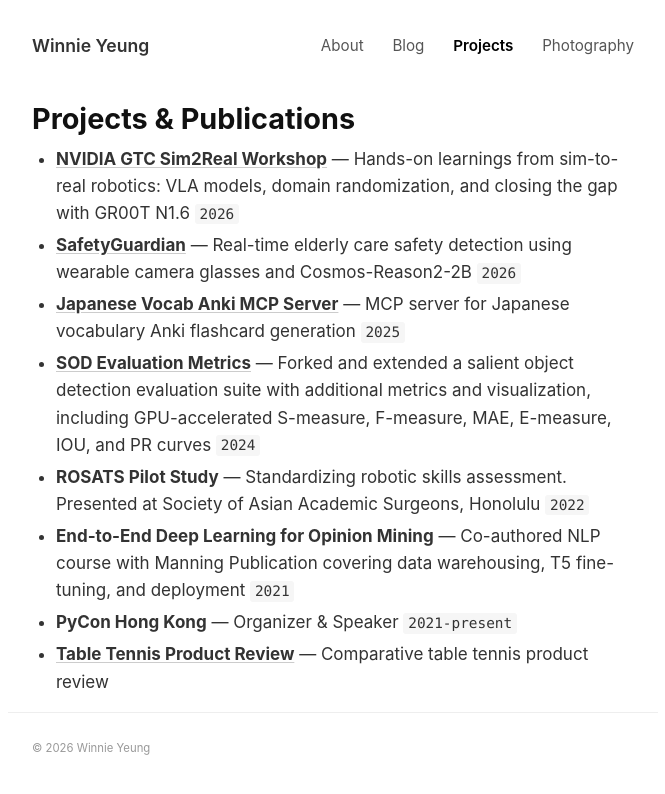
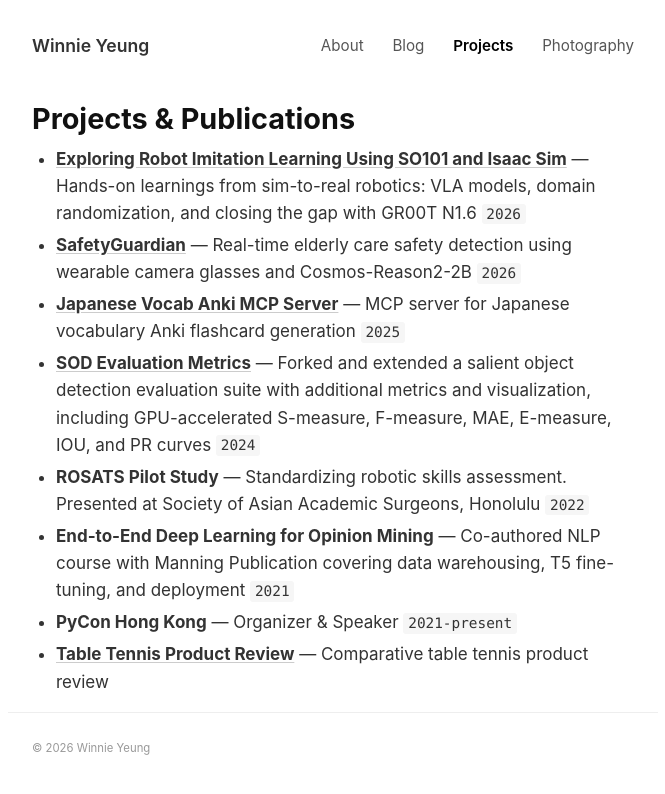
Before and after one commit to vionwinnie/vionwinnie.github.io, a Jekyll site: the page built from project/index.html, in a window 1280 px wide. Shown: the top 794 px of the page, without its empty margins (307-972 px from the left). Built offline with Jekyll 4.4.1, drawn with Linux system fonts in a browser that asks for light colours.

Commit message:
Rename GTC project page title to focus on SO101 and Isaac Sim
Co-Authored-By: Claude Opus 4.6 (1M context) <noreply@anthropic.com>

```diff
--- a/project/index.html
+++ b/project/index.html
@@ -5,7 +5,7 @@ layout: default
 <h1>Projects & Publications</h1>
 
 <ul>
-  <li><strong><a href="/nvidia-gtc-sim2real/">NVIDIA GTC Sim2Real Workshop</a></strong> — Hands-on learnings from sim-to-real robotics: VLA models, domain randomization, and closing the gap with GR00T N1.6 <code>2026</code></li>
+  <li><strong><a href="/nvidia-gtc-sim2real/">Exploring Robot Imitation Learning Using SO101 and Isaac Sim</a></strong> — Hands-on learnings from sim-to-real robotics: VLA models, domain randomization, and closing the gap with GR00T N1.6 <code>2026</code></li>
   <li><strong><a href="/safetyguardian/">SafetyGuardian</a></strong> — Real-time elderly care safety detection using wearable camera glasses and Cosmos-Reason2-2B <code>2026</code></li>
   <li><strong><a href="https://github.com/vionwinnie/jap-vocab-anki-mcp-server">Japanese Vocab Anki MCP Server</a></strong> — MCP server for Japanese vocabulary Anki flashcard generation <code>2025</code></li>
   <li><strong><a href="https://github.com/vionwinnie/SOD_Evaluation_Metrics">SOD Evaluation Metrics</a></strong> — Forked and extended a salient object detection evaluation suite with additional metrics and visualization, including GPU-accelerated S-measure, F-measure, MAE, E-measure, IOU, and PR curves <code>2024</code></li>
```
Also changed, not shown: nvidia-gtc-sim2real/index.md (+1 -1 lines).
